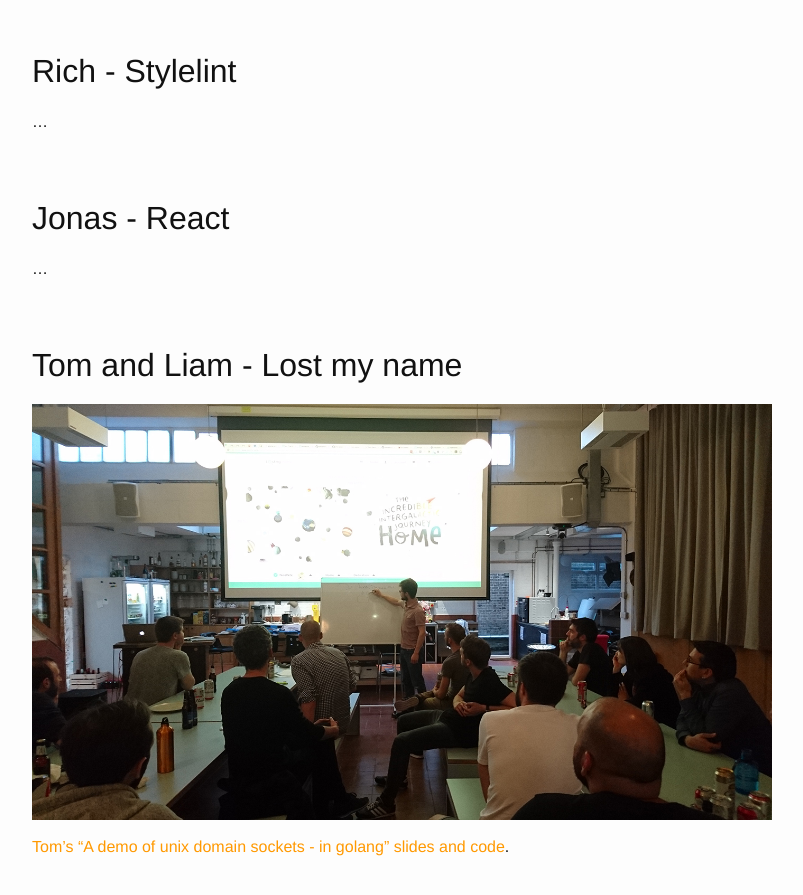
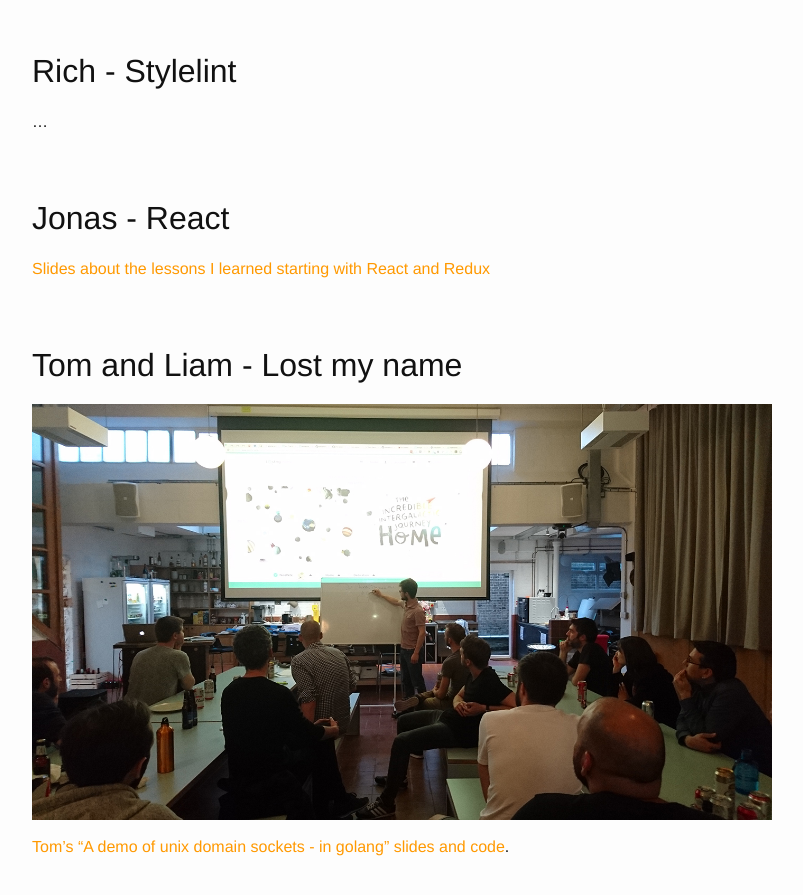
Before and after one commit to hmtl6/hmtl6.github.io, a Jekyll site: the page built from _posts/2016-06-14-inevitable-entropy.md, in a window 1280 px wide and 900 px high, scrolled down 704 px. Shown: the top 895 px of the window, without its empty margins (238-1041 px from the left). Built offline with Jekyll 4.4.1, drawn with Linux system fonts in a browser that asks for light colours.

Commit message:
Add Slides from Jonas' talk about react and redux
Of course they have to be late, otherwise it wouldn't be underwhelming enough.

```diff
--- a/_posts/2016-06-14-inevitable-entropy.md
+++ b/_posts/2016-06-14-inevitable-entropy.md
@@ -17,7 +17,7 @@ speakers:
 
 ## Jonas - React
 
-...
+[Slides about the lessons I learned starting with React and Redux](https://docs.google.com/presentation/d/1nOszkpX1BvxWK1kHZRXFcsQzmPk24Z8zrUb6yxFjo14/edit?usp=sharing)
 
 
 ## Tom and Liam - Lost my name
```
